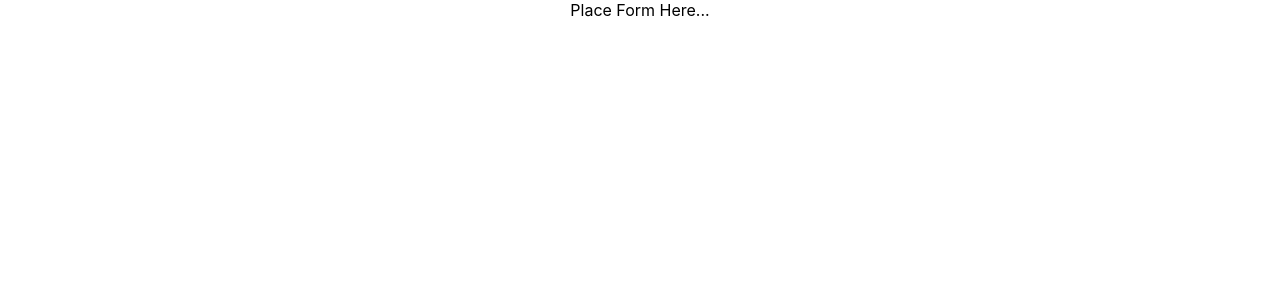
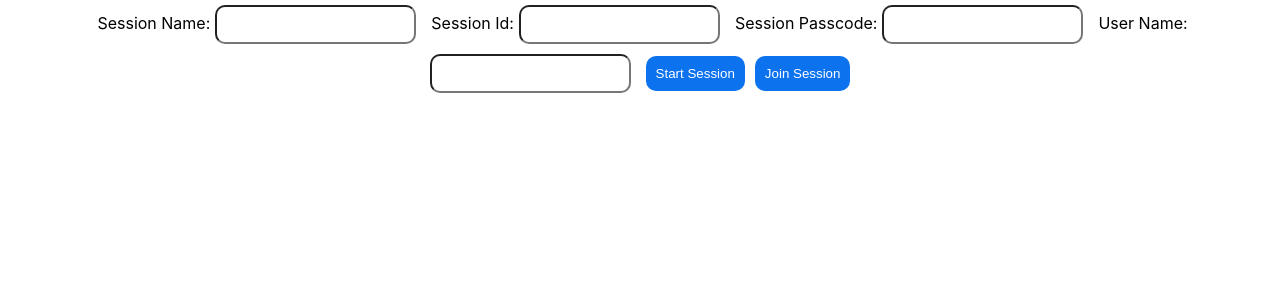
Before and after one commit to SamGreatorex/zoom-video-sdk, a React (Create React App) app: page / in a window 1280 px wide. Shown: the top 300 px of the page. Built offline with nearby package versions, Linux system fonts and the light colour scheme.

Commit message:
Task 3.3 Adding a session capture form

```diff
--- a/src/App.css
+++ b/src/App.css
@@ -2,37 +2,23 @@
   text-align: center;
 }
 
-.App-logo {
-  height: 40vmin;
-  pointer-events: none;
+form label {
+  margin: 5px;
 }
 
-@media (prefers-reduced-motion: no-preference) {
-  .App-logo {
-    animation: App-logo-spin infinite 20s linear;
-  }
+form input {
+  margin: 5px;
+  padding: 10px;
+  border-radius: 10px;
 }
 
-.App-header {
-  background-color: #282c34;
-  min-height: 100vh;
-  display: flex;
-  flex-direction: column;
-  align-items: center;
-  justify-content: center;
-  font-size: calc(10px + 2vmin);
+input[type=submit]  {
+  background-color: rgb(13,114,237);
+   border: none;
   color: white;
+  text-decoration: none;
 }
 
-.App-link {
-  color: #61dafb;
+input[type=submit]:hover {
+  background-color: rgb(44,69,98);
 }
-
-@keyframes App-logo-spin {
-  from {
-    transform: rotate(0deg);
-  }
-  to {
-    transform: rotate(360deg);
-  }
-}
--- a/src/App.js
+++ b/src/App.js
@@ -2,9 +2,13 @@ import "./App.css";
 import SettingsForm from "./Form";
 
 function App() {
+  const onStartSession = (sessionSettings) => {};
+
+  const OnJoinSession = (sessionSettings) => {};
+
   return (
     <div className="App">
-      <SettingsForm />
+      <SettingsForm OnStartSession={onStartSession} OnJoinSession={OnJoinSession} />
     </div>
   );
 }
--- a/src/Form.js
+++ b/src/Form.js
@@ -1,5 +1,43 @@
-function Form() {
-  return <div>Place Form Here...</div>;
+import { useState } from "react";
+
+function Form({ OnStartSession, OnJoinSession }) {
+  const [sessionSettings, setSessionSettings] = useState({});
+
+  const handleChange = (event) => {
+    const name = event.target.name;
+    const value = event.target.value;
+    setSessionSettings({ ...sessionSettings, [name]: value });
+  };
+
+  const handleSubmit = (event) => {
+    event.preventDefault();
+
+    if (event.target.id === "btnStart") OnStartSession(sessionSettings);
+    if (event.target.id === "btnJoin") OnJoinSession(sessionSettings);
+  };
+
+  return (
+    <form>
+      <label>
+        Session Name:
+        <input type="text" name="sessionName" required onChange={handleChange} />
+      </label>
+      <label>
+        Session Id:
+        <input type="text" name="sessionId" onChange={handleChange} />
+      </label>
+      <label>
+        Session Passcode:
+        <input type="text" name="sessionPasscode" onChange={handleChange} />
+      </label>
+      <label>
+        User Name:
+        <input type="text" name="username" onChange={handleChange} />
+      </label>
+      <input type="submit" id="btnStart" value="Start Session" onClick={handleSubmit} />
+      <input type="submit" id="btnJoin" value="Join Session" onClick={handleSubmit} />
+    </form>
+  );
 }
 
 export default Form;
```
